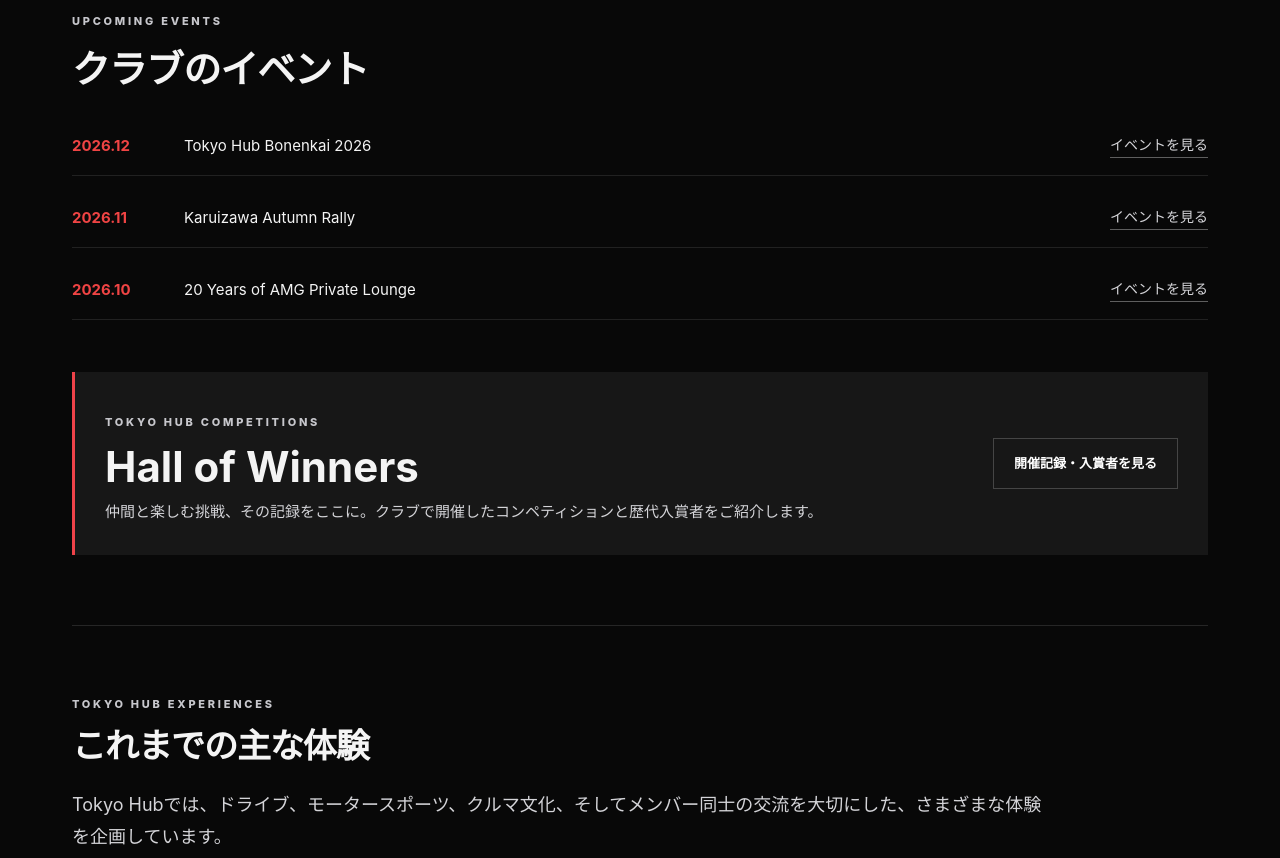
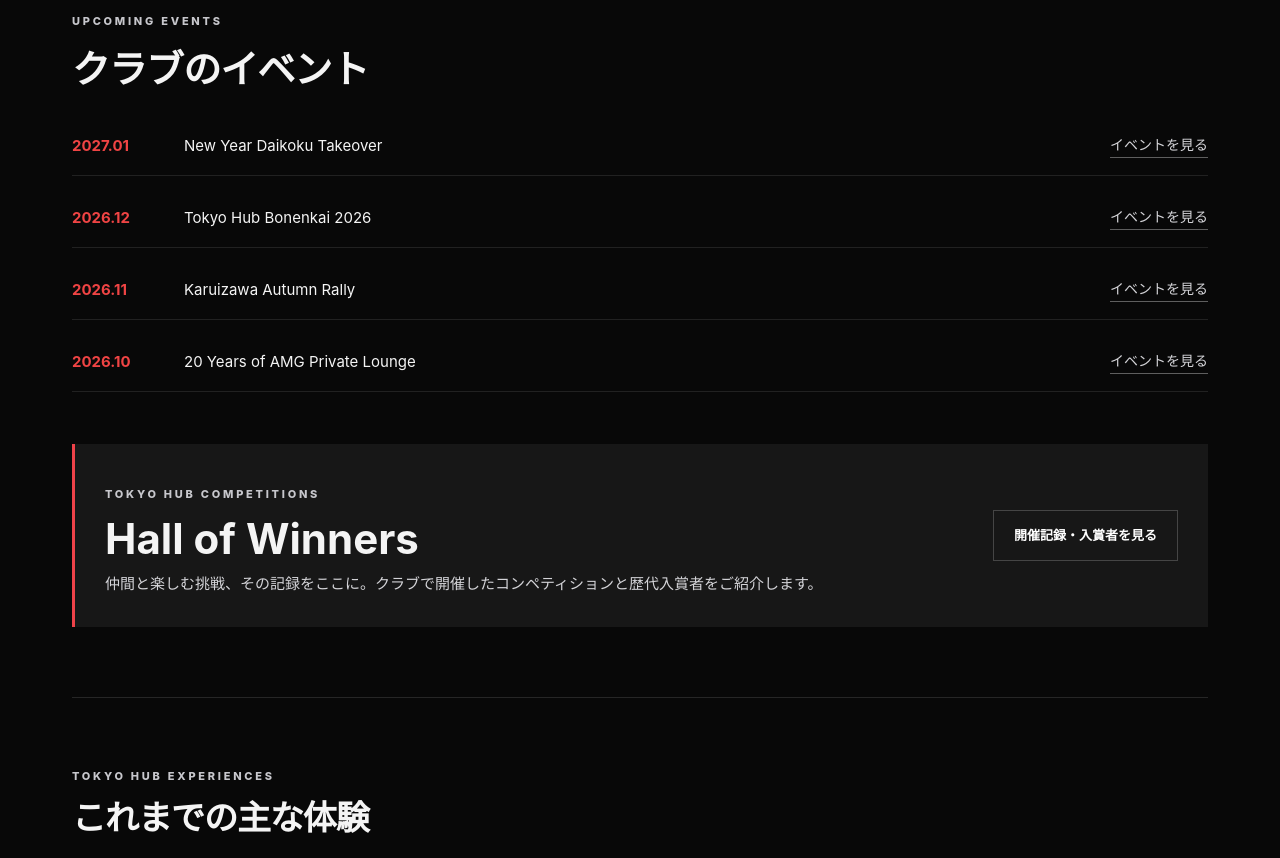
Before and after one commit to tokyoamgclub/tokyoamgclub, a plain HTML site: page index.html in a window 1280 px wide. Shown: the part 4540-5398 px from the top of the page. Drawn offline with Linux system fonts and the light colour scheme.

Commit message:
Update index.html

```diff
--- a/index.html
+++ b/index.html
@@ -286,6 +286,11 @@ a:focus-visible,summary:focus-visible{outline:2px solid #ee4249;outline-offset:5
 <h2>クラブのイベント</h2>
 <div class="activity-list">
 <div>
+<strong>2027.01</strong>
+<span>New Year Daikoku Takeover</span>
+<a aria-label="New Year Daikoku Takeover event link" href="https://www.mercedes-amg.com/en/members/gatherings/257" target="_blank" rel="noopener noreferrer">イベントを見る</a>
+</div>
+<div>
 <strong>2026.12</strong>
 <span>Tokyo Hub Bonenkai 2026</span>
 <a aria-label="Tokyo Hub Bonenkai 2026 event link" href="https://www.mercedes-amg.com/en/members/gatherings/420" target="_blank">イベントを見る</a>
```
